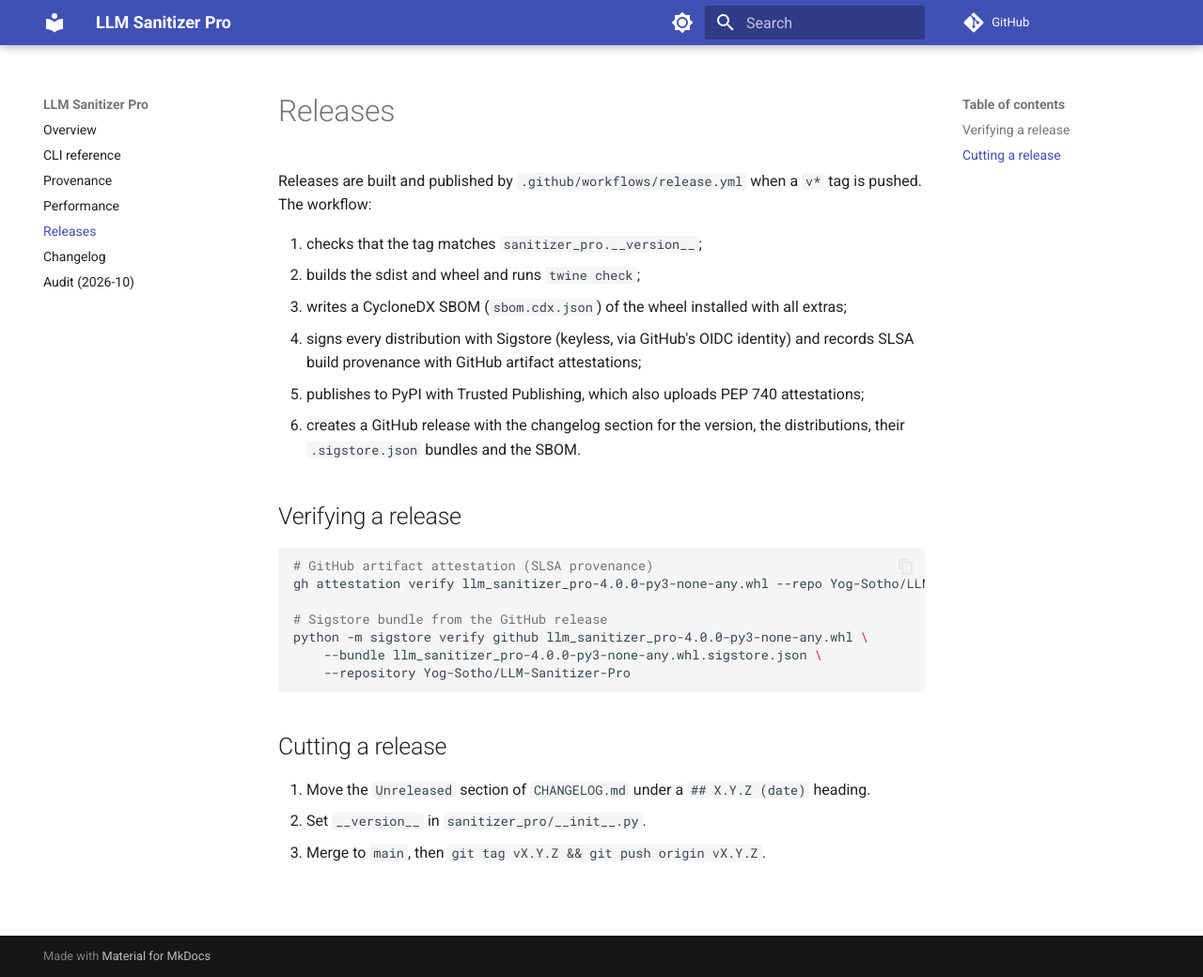
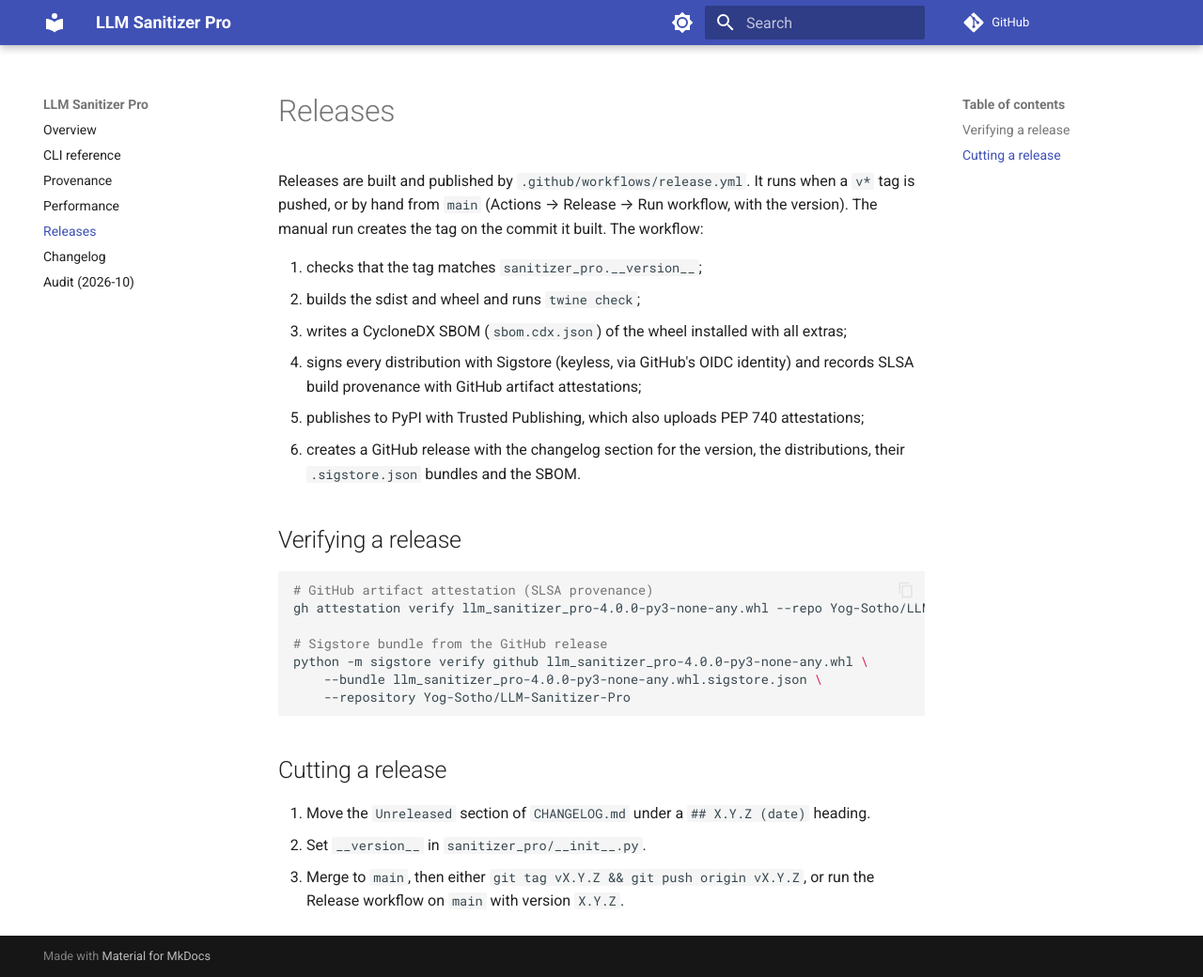
Before and after one commit to Yog-Sotho/LLM-Sanitizer-Pro, an MkDocs documentation site: the page built from docs/releases.md, in a window 1280 px wide and 1040 px high. Shown: the whole window at 94% size. Built offline with MkDocs 1.6.1 and Material for MkDocs 9.7.7, drawn with Linux system fonts in a browser that asks for light colours; comment, search, counter and statistics services are not loaded.

Commit message:
Release workflow: allow a manual run from main
Pushing a v* tag is not possible from every environment (this
session's git proxy accepts branch pushes only). The Release workflow
can now also be run by hand on main with a version input. The same
checks run (built version must match), and the GitHub release step
creates the tag on the commit that was built. Tag pushes work as
before. actionlint is clean.

Co-Authored-By: Claude Opus 5.5 <noreply@anthropic.com>
Claude-Session: https://claude.ai/code/session_01VmsHAmHz473cKYQNsNCMvZ

```diff
--- a/docs/releases.md
+++ b/docs/releases.md
@@ -1,6 +1,6 @@
 # Releases
 
-Releases are built and published by `.github/workflows/release.yml` when a `v*` tag is pushed. The workflow:
+Releases are built and published by `.github/workflows/release.yml`. It runs when a `v*` tag is pushed, or by hand from `main` (Actions → Release → Run workflow, with the version). The manual run creates the tag on the commit it built. The workflow:
 
 1. checks that the tag matches `sanitizer_pro.__version__`;
 2. builds the sdist and wheel and runs `twine check`;
@@ -25,4 +25,4 @@ python -m sigstore verify github llm_sanitizer_pro-4.0.0-py3-none-any.whl \
 
 1. Move the `Unreleased` section of `CHANGELOG.md` under a `## X.Y.Z (date)` heading.
 2. Set `__version__` in `sanitizer_pro/__init__.py`.
-3. Merge to `main`, then `git tag vX.Y.Z && git push origin vX.Y.Z`.
+3. Merge to `main`, then either `git tag vX.Y.Z && git push origin vX.Y.Z`, or run the Release workflow on `main` with version `X.Y.Z`.
```
Also changed, not shown: 1 other file.
